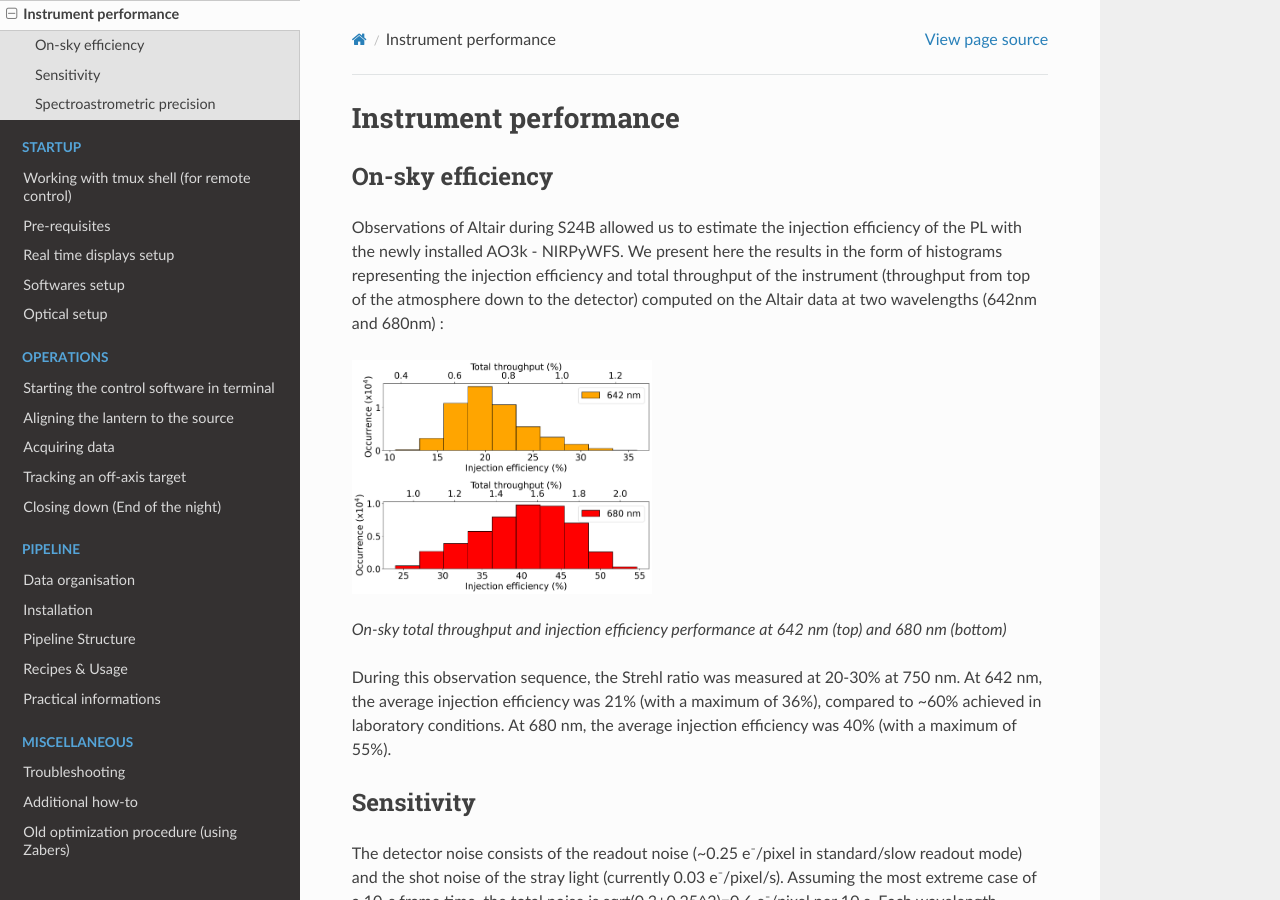
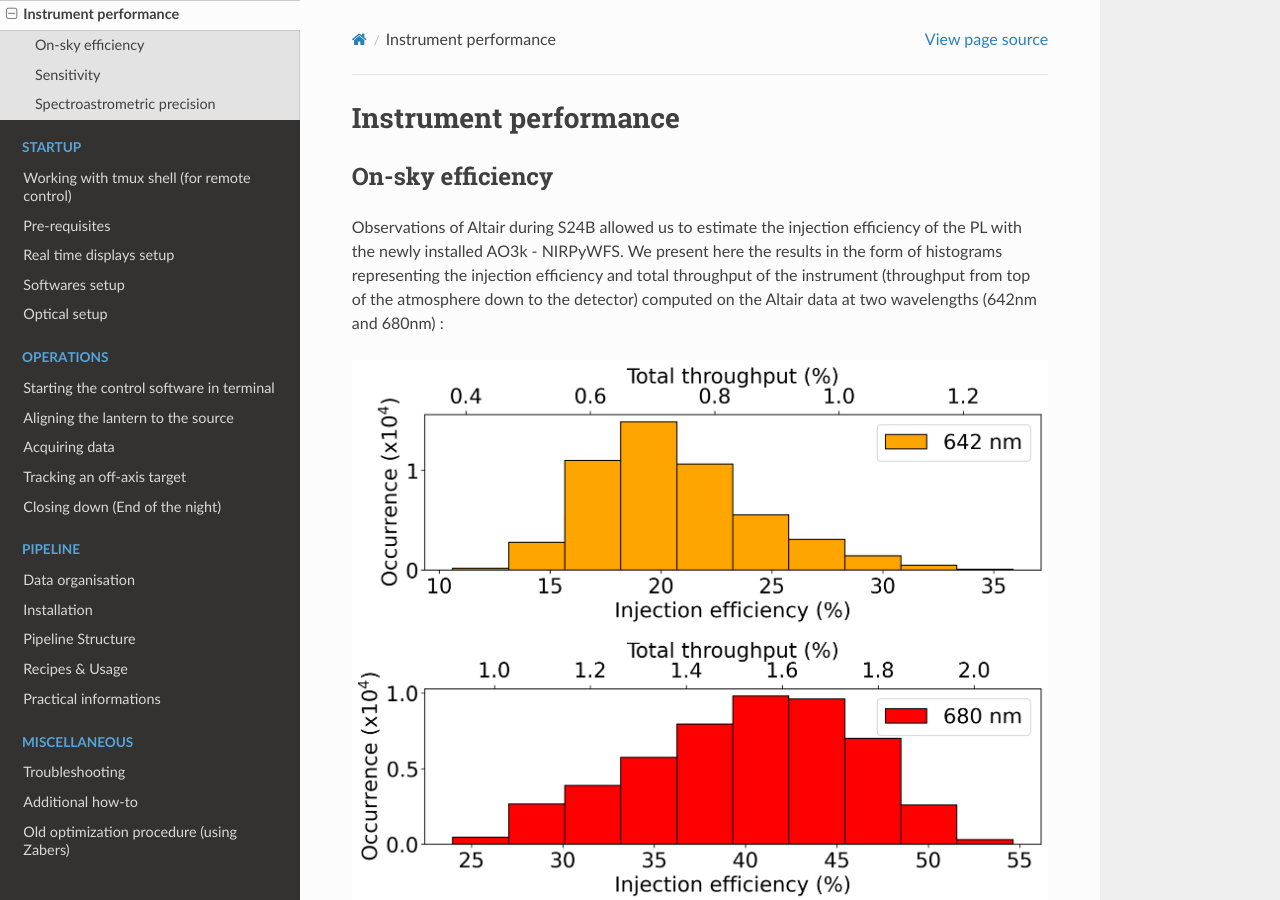
Before and after one commit to scexao-org/first_control, a Sphinx documentation site: the page built from source/instrument_performance.md, in a window 1280 px wide and 900 px high. Built offline with Sphinx 7.4.7 and the Read the Docs theme 3.1.0, drawn with Linux system fonts in a browser that asks for light colours.

Commit message:
Instrument observing procedure

````diff
--- a/source/instrument_performance.md
+++ b/source/instrument_performance.md
@@ -6,7 +6,7 @@ Observations of Altair during S24B allowed us to estimate the injection efficien
 We present here the results in the form of histograms representing the injection efficiency and total throughput of the instrument (throughput from top of the atmosphere down to the detector) computed on the Altair data at two wavelengths (642nm and 680nm) :
 
 ```{image} 20240726Altair_throughput_combined2025.png
-:width: 300 px
+:width: 800 px
 ```
 *On-sky total throughput and injection efficiency performance at 642 nm (top) and 680 nm (bottom)*
 
````
Also changed, not shown: source/observing_procedure.md (+1 -1 lines).
